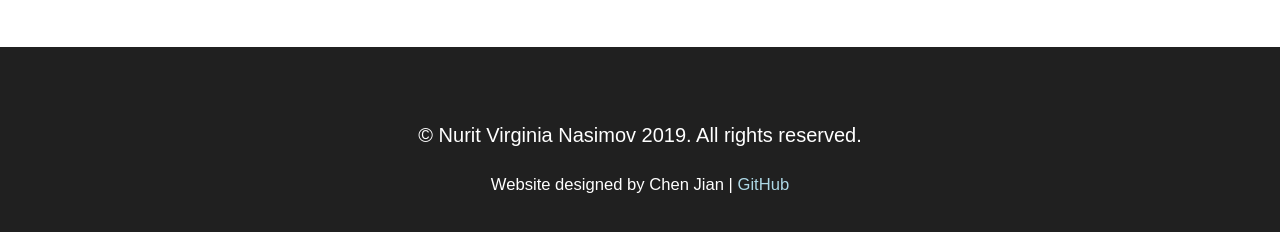
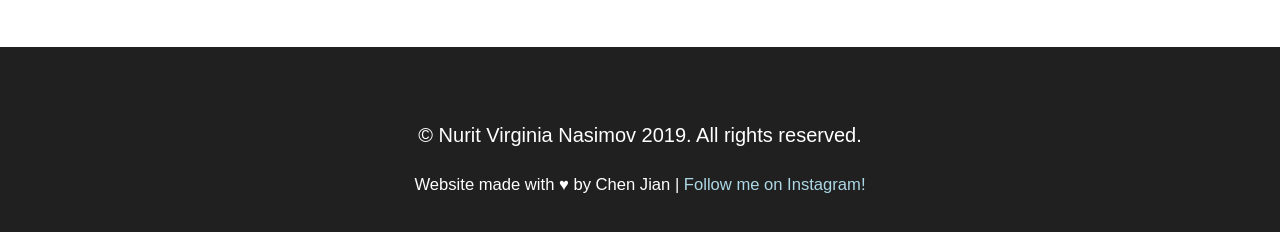
Before and after one commit to virginia-art/virginia-art.github.io, a plain HTML site: page index.html in a window 1280 px wide. Shown: the part 1962-2194 px from the top of the page. Drawn offline with nearby package versions, Linux system fonts and the light colour scheme.

Commit message:
Change footer GitHub link to Instagram link

```diff
--- a/index.html
+++ b/index.html
@@ -28,7 +28,7 @@
         </main>
         <footer>
             <h4>© Nurit Virginia Nasimov 2019. All rights reserved.</h4>
-            <h5>Website designed by Chen Jian | <a href="https://github.com/thathexa" target="_blank">GitHub</a></h5>
+            <h5>Website made with ♥ by Chen Jian | <a href="https://instagram.com/_chenjian_" target="_blank">Follow me on Instagram!</a></h5>
         </footer>
         <script type="text/javascript" src="script.js"></script>
     </body>
```
